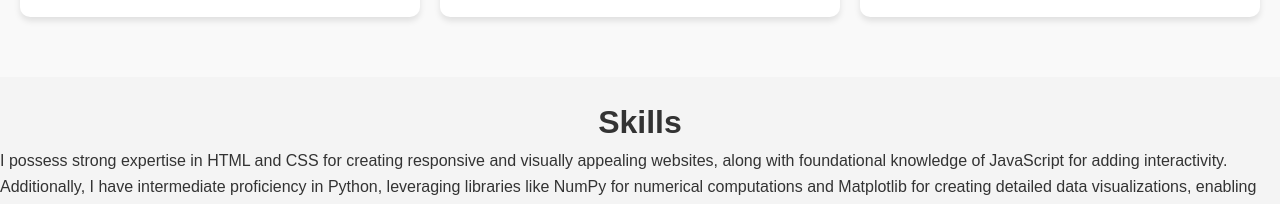
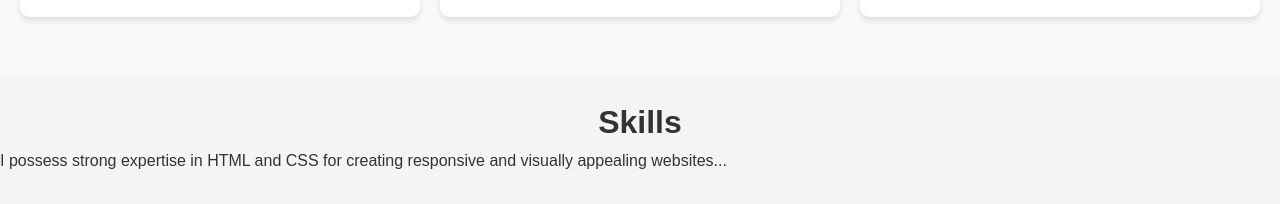
Before and after one commit to aj-AadityaJha/My-portfolio, a plain HTML site: page index.html in a window 1280 px wide. Shown: the part 1507-1711 px from the top of the page. Drawn offline with Linux system fonts and the light colour scheme.

Commit message:
Update index.html

```diff
--- a/index.html
+++ b/index.html
@@ -94,16 +94,18 @@
       </div>
     </section>
 
+   <section id="skills">
   <h1 class="center-heading">Skills</h1>
-     <p>I possess strong expertise in HTML and CSS for creating responsive and visually appealing websites, along with foundational knowledge of JavaScript for adding interactivity. Additionally, I have intermediate proficiency in Python, leveraging libraries like NumPy for numerical computations and Matplotlib for creating detailed data visualizations, enabling me to analyze and present data effectively.</p>
+  <p>I possess strong expertise in HTML and CSS for creating responsive and visually appealing websites...</p>
   <div class="skills-container">
-
     <i class="fab fa-css3-alt skill-icon" title="CSS"></i>
     <i class="fab fa-js-square skill-icon" title="JavaScript"></i>
     <i class="fab fa-python skill-icon" title="Python"></i>
     <i class="fas fa-chart-line skill-icon" title="NumPy"></i>
     <i class="fas fa-chart-area skill-icon" title="Matplotlib"></i>
   </div>
+</section>
+
 
     <section id="contact">
       <h2>Contact Me</h2>
```
Lines whose indentation alone changed are shown as unchanged.
